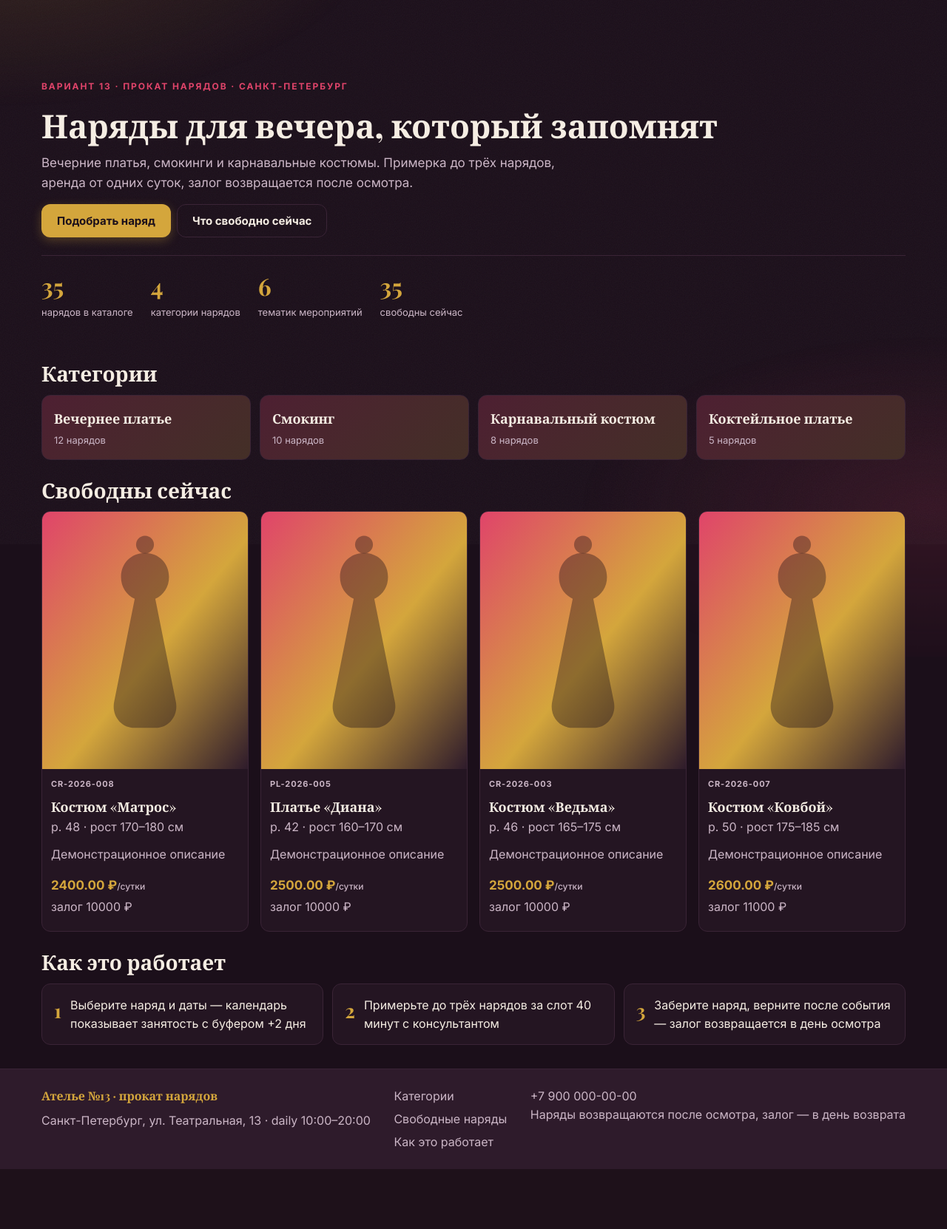
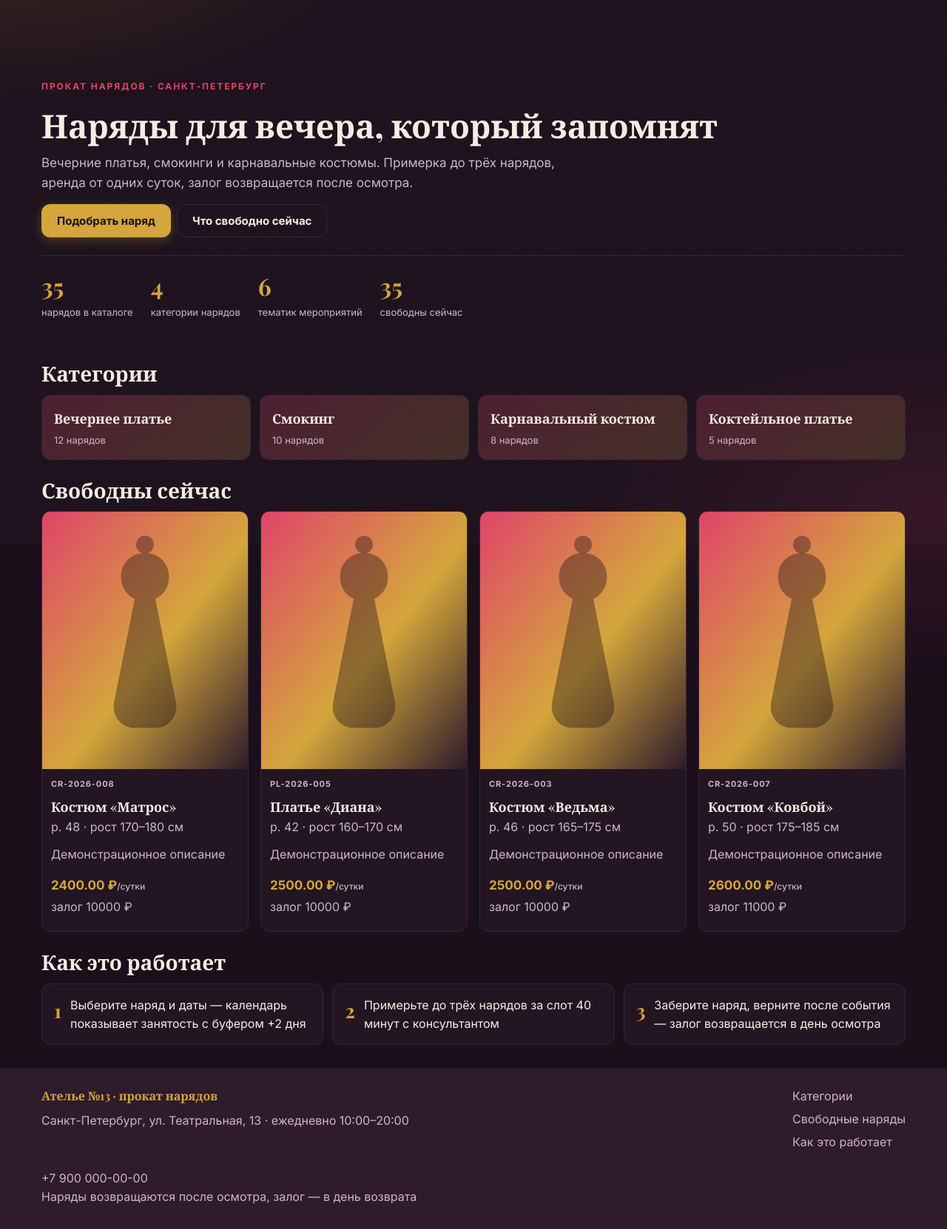
Before and after one commit to BlackCat1-cyber/atelier13, a Django app: page / in a window 1280 px wide. Shown: the part 64-1726 px from the top of the page at 74% size. Before the commit the page ends 1645 px from the top, so only its background shows below. Run offline with Django 5.2, Linux system fonts and the light colour scheme; data comes from the database, SQL or seed files in the repository.

Commit message:
D-18: убраны служебная пометка «Вариант 13» и английское слово «daily» с публичных страниц
Серьёзность: тривиальная, приоритет: высокий. Пометка из учебного задания видна на первом экране главной, в подвале слово «daily». Найдено в кейсе TC-39.

```diff
--- a/templates/base.html
+++ b/templates/base.html
@@ -40,7 +40,7 @@
   <div class="wrap footer-in">
     <div>
       <p class="footer-brand">Ателье №13 · прокат нарядов</p>
-      <p class="muted">Санкт-Петербург, ул. Театральная, 13 · daily 10:00–20:00</p>
+      <p class="muted">Санкт-Петербург, ул. Театральная, 13 · ежедневно 10:00–20:00</p>
     </div>
     <nav aria-label="Разделы страницы">
       <ul>
--- a/templates/home.html
+++ b/templates/home.html
@@ -3,7 +3,7 @@
 {% block title %}Ателье №13 · прокат нарядов{% endblock %}
 {% block content %}
 <section class="hero">
-  <p class="kicker">Вариант 13 · прокат нарядов · Санкт-Петербург</p>
+  <p class="kicker">Прокат нарядов · Санкт-Петербург</p>
   <h1>Наряды для вечера, который запомнят</h1>
   <p class="lead">Вечерние платья, смокинги и карнавальные костюмы. Примерка до трёх нарядов, аренда от одних суток, залог возвращается после осмотра.</p>
   <div class="hero-actions">
```
